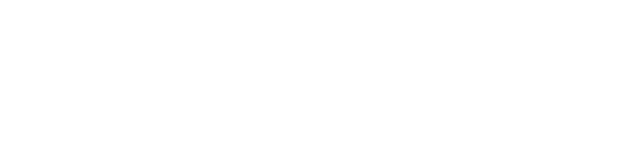
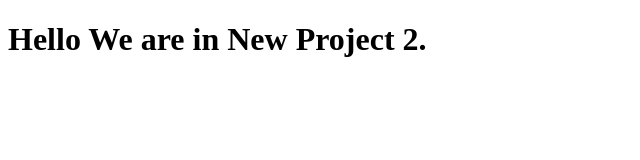
Before and after one commit to techieBhoomi/Project-2, a plain HTML site: page index.html in a window 1280 px wide. Shown: the whole page, without its empty margins (0-640 px from the left). Drawn offline with Linux system fonts and the light colour scheme.

Commit message:
added index.html

```diff
--- a/index.html
+++ b/index.html
@@ -6,6 +6,6 @@
     <title>Sample code</title>
 </head>
 <body>
-
+    <h1>Hello We are in New Project 2.</h1>
 </body>
 </html>
```
